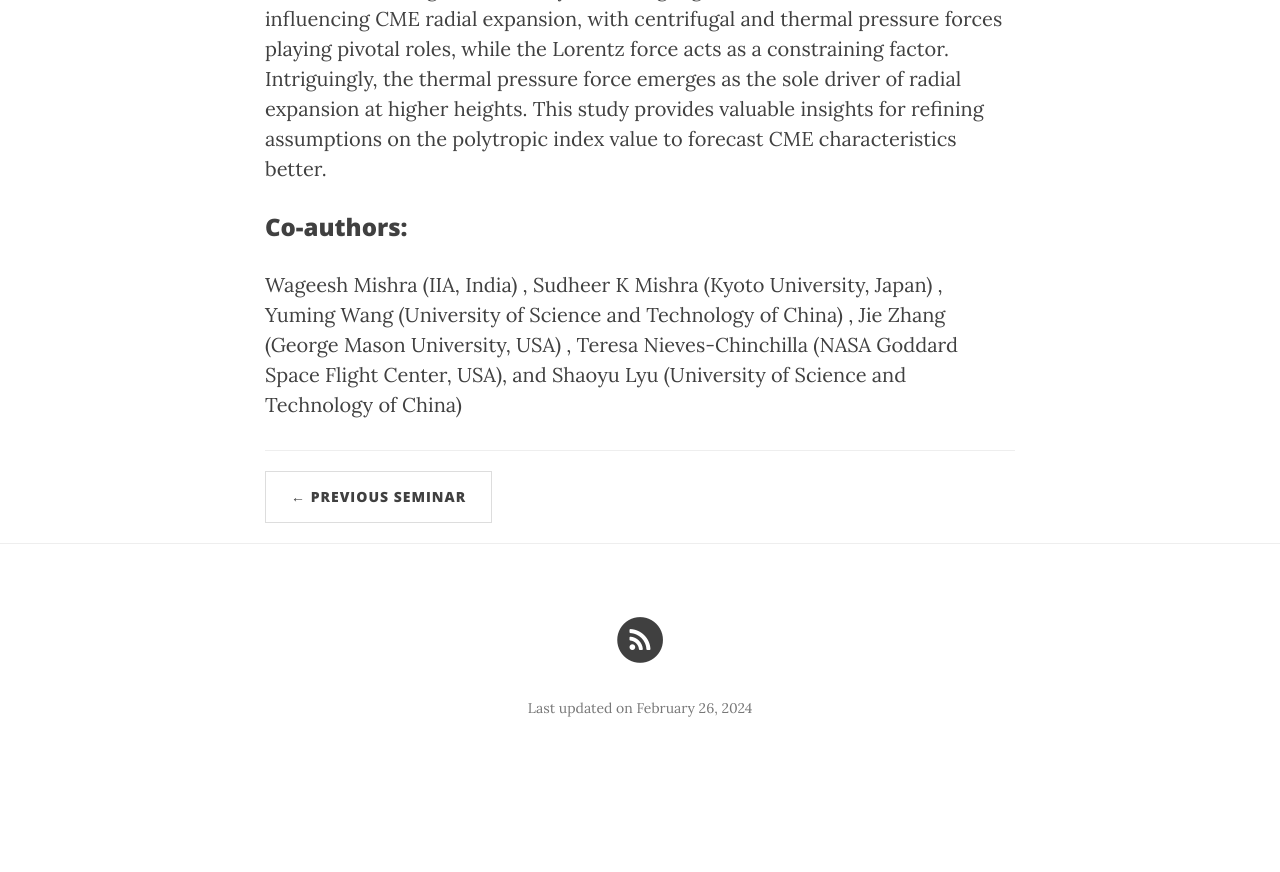
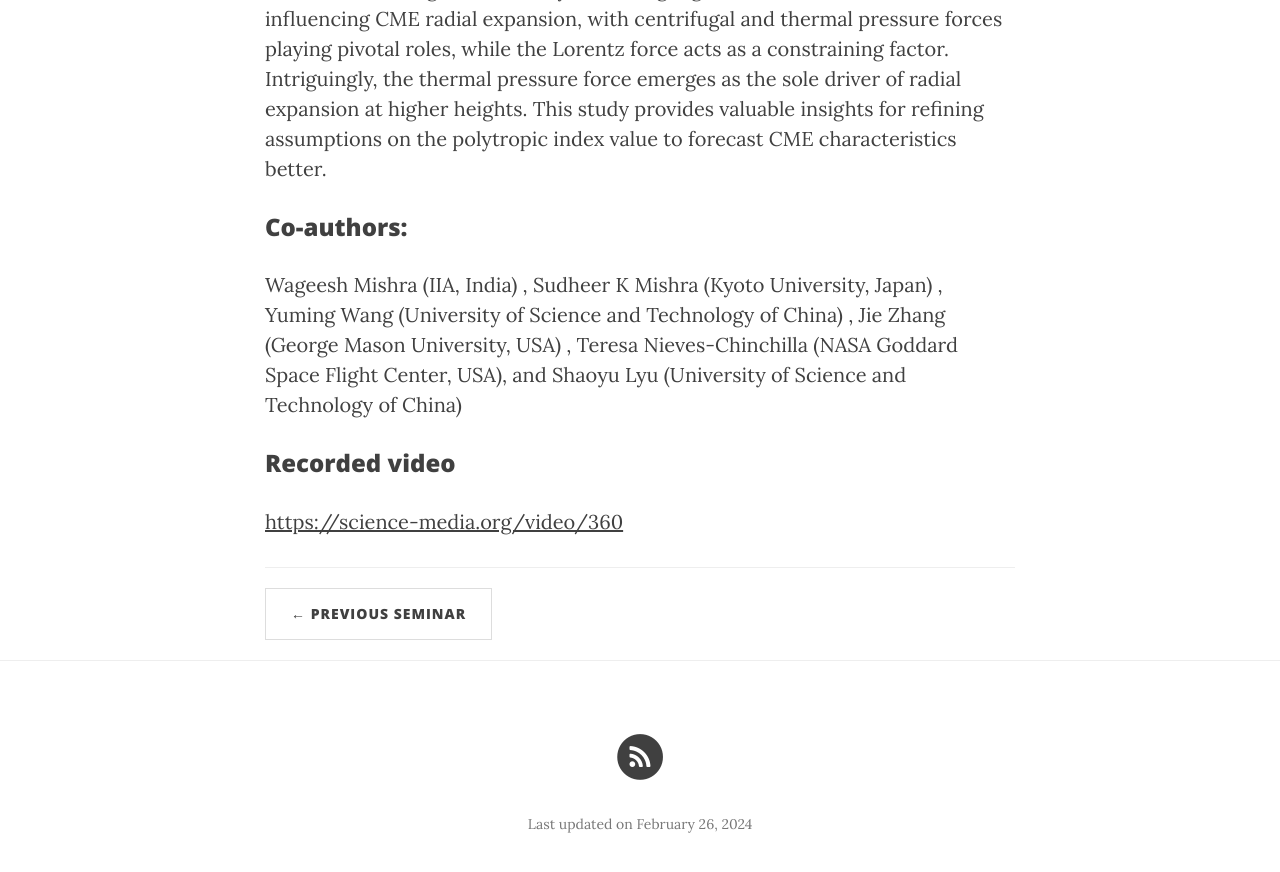
Before and after one commit to ITA-Solar/espos, a Jekyll site: the page built from _posts/2024-02-22-Khuntia.md, in a window 1280 px wide and 900 px high, scrolled down 1222 px. Shown: the top 872 px of the window. Built offline with Jekyll 4.4.1, drawn with Linux system fonts in a browser that asks for light colours; nearby versions of some CDN libraries; before the commit the page ends 2006 px from its top, so only the background shows below that.

Commit message:
Update 2024-02-22-Khuntia.md

```diff
--- a/_posts/2024-02-22-Khuntia.md
+++ b/_posts/2024-02-22-Khuntia.md
@@ -13,3 +13,6 @@ Coronal Mass Ejections (CMEs), sporadic eruptions of magnetized plasma from the
 
 ### Co-authors:
 Wageesh Mishra (IIA, India) , Sudheer K Mishra (Kyoto University, Japan) , Yuming Wang (University of Science and Technology of China) , Jie Zhang (George Mason University, USA) , Teresa Nieves-Chinchilla (NASA Goddard Space Flight Center, USA), and Shaoyu Lyu (University of Science and Technology of China)
+
+### Recorded video
+[https://science-media.org/video/360](https://science-media.org/video/360)
```
